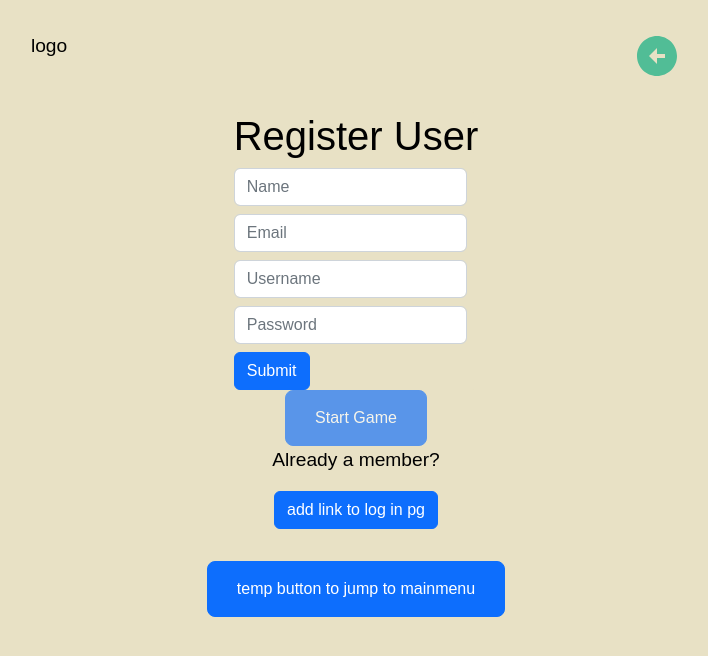
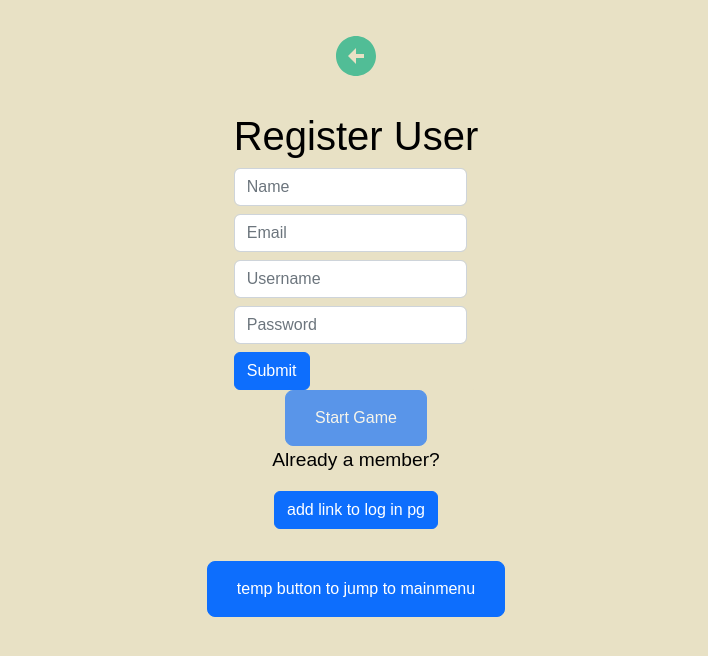
Before and after one commit to agorbacheva-y/kids-game, a React (Create React App) app: page /register in a window 1280 px wide. Shown: the top 656 px of the page, without its empty margins (284-992 px from the left). Built offline with nearby package versions, Linux system fonts and the light colour scheme.

Commit message:
remove text on header

```diff
--- a/src/components/Header.js
+++ b/src/components/Header.js
@@ -3,7 +3,6 @@ import { Link } from "react-router-dom";
 const Header = ({ children }) => {
   return (
     <div className="header">
-      <p>logo</p>
       {children}
     </div>
   );
```
